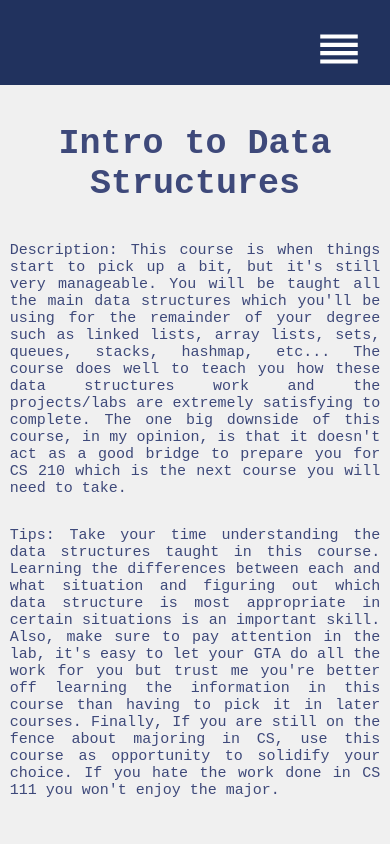
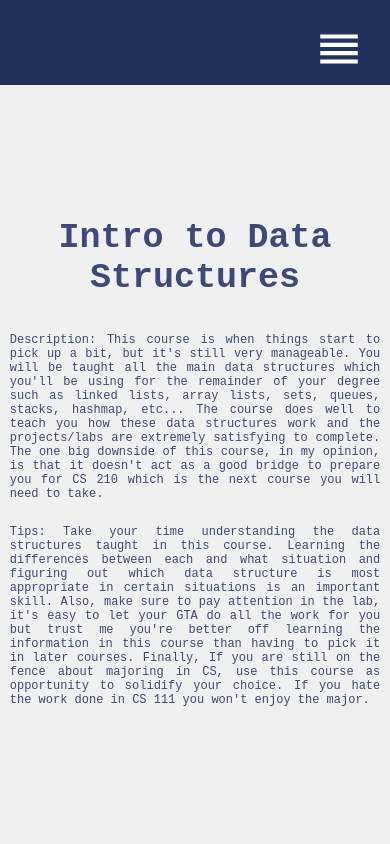
Before and after one commit to HusainYusuf/personal-website, a React (Create React App) app: page /CS-WVU-Course/1 in a window 390 px wide. Shown: the top 844 px of the page. Built offline with nearby package versions, Linux system fonts and the light colour scheme.

Commit message:
css is fun :))))

```diff
--- a/src/Styles/ClassDisplay.css
+++ b/src/Styles/ClassDisplay.css
@@ -27,6 +27,6 @@
 
      @media screen and (max-width: 600px) {
       .class p {
-        font-size: 15px;
+        font-size: 12px;
       }
     }
```
